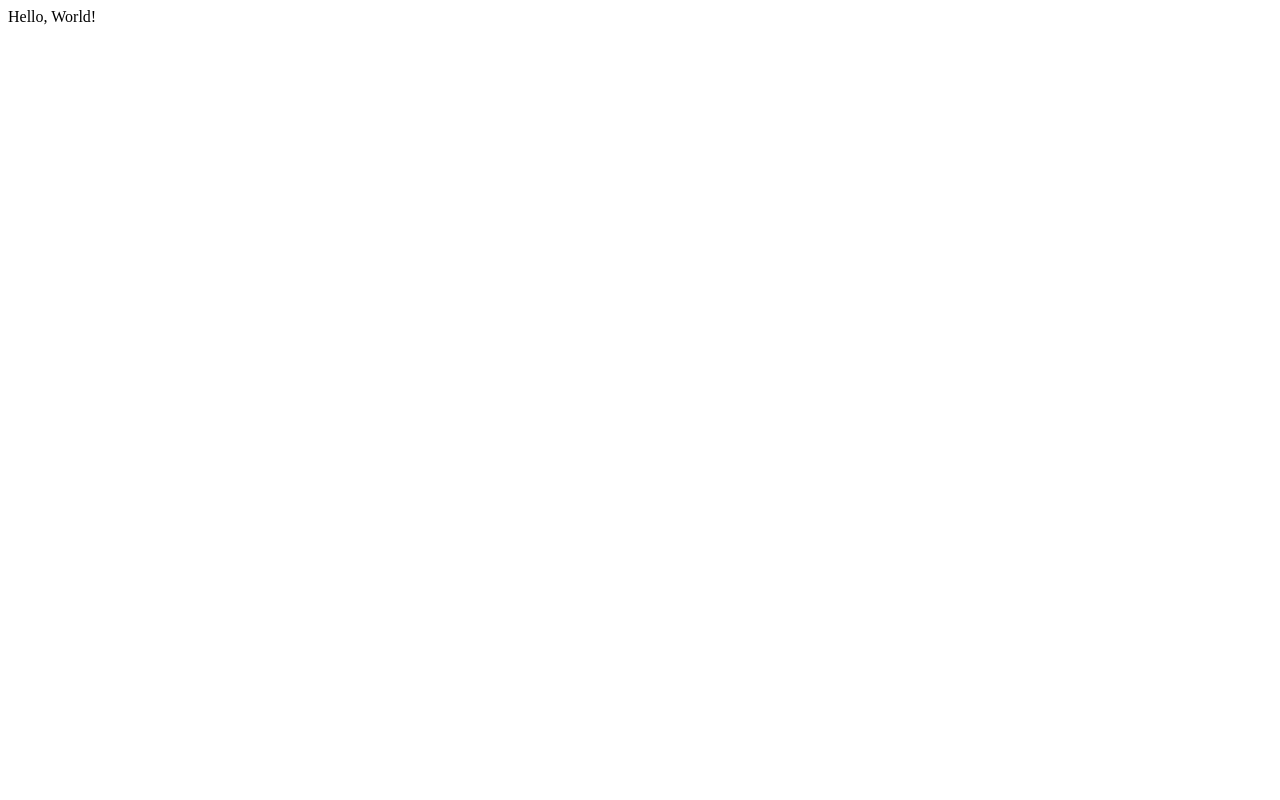
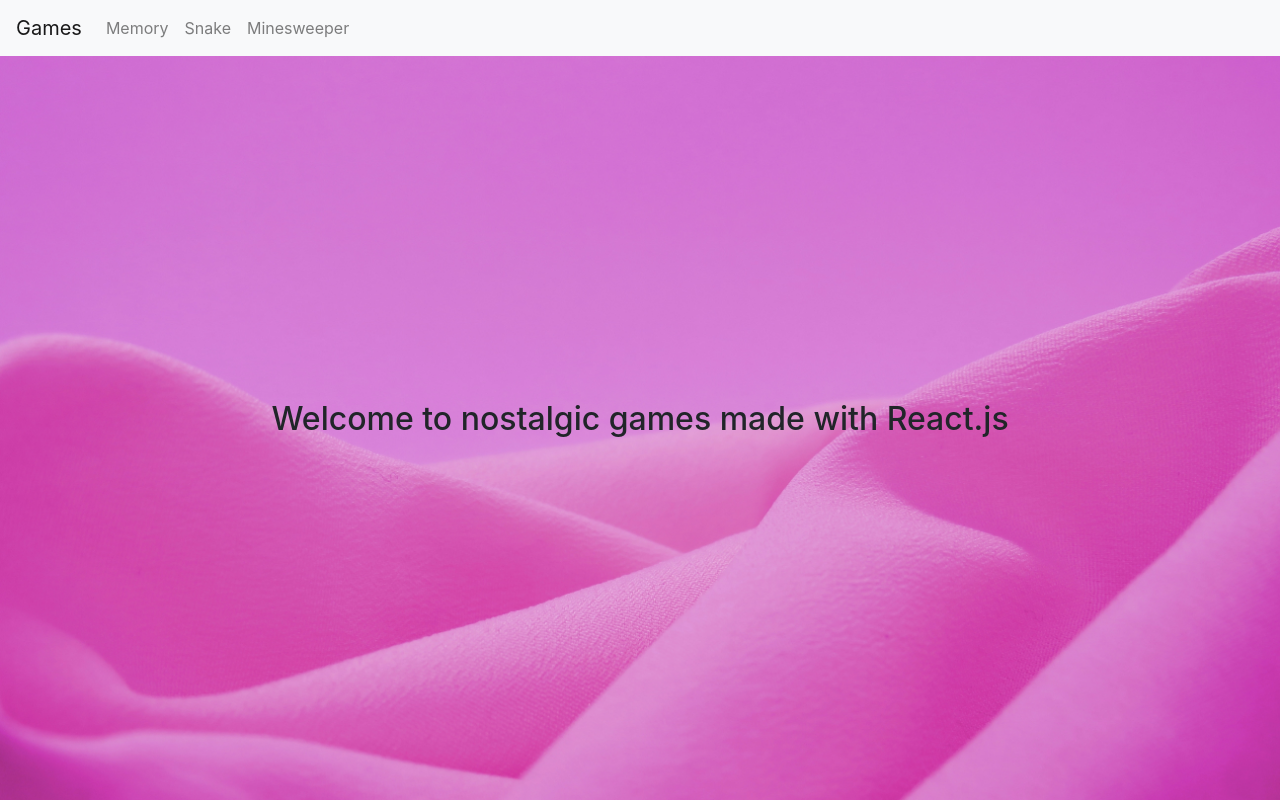
Before and after one commit to sofiamosaad/my-games, a React app: page / in a window 1280 px wide. Built offline with nearby package versions, Linux system fonts and the light colour scheme.

Commit message:
Basic webpage

```diff
--- a/package.json
+++ b/package.json
@@ -13,8 +13,12 @@
   "author": "",
   "license": "ISC",
   "dependencies": {
+    "bootstrap": "^4.5.2",
     "react": "^16.13.1",
-    "react-dom": "^16.13.1"
+    "react-bootstrap": "^1.3.0",
+    "react-dom": "^16.13.1",
+    "react-router": "^5.2.0",
+    "react-router-dom": "^5.2.0"
   },
   "devDependencies": {
     "@babel/core": "^7.11.1",
--- a/src/App.js
+++ /dev/null
@@ -1,15 +0,0 @@
-import React from "react";
-
-/*
-class App extends React.Component {
-    render() {
-        return <div>Hello, World!</div>
-    }
-}
-*/
-
-function App() {
-    return <div> Hello, World!</div>;
-}
-
-export default App;
--- /dev/null
+++ b/src/components/App.css
@@ -0,0 +1,6 @@
+.text-container {
+    position: absolute;
+    top: 50%;
+    width: 100%;
+    text-align: center;
+}
--- /dev/null
+++ b/src/components/App.js
@@ -0,0 +1,32 @@
+import React from "react";
+import Navigation from "./Navigation";
+import Home from "./Home";
+import Memory from "./memory";
+import Minesweeper from "./minesweeper";
+import Snake from "./snake";
+import { HashRouter as Router, Switch, Route } from "react-router-dom";
+import "./App.css";
+
+/*
+class App extends React.Component {
+    render() {
+        return <div>Hello, World!</div>
+    }
+}
+*/
+
+function App() {
+    return(
+        <Router>
+            <Navigation />
+            <Switch>
+                <Route exact path="/" component={Home}></Route>
+                <Route path="/memory" component={Memory}></Route>
+                <Route path="/snake" component={Snake}></Route>
+                <Route path="/minesweeper" component={Minesweeper}></Route>
+            </Switch>
+        </Router>
+    );
+}
+
+export default App;
--- /dev/null
+++ b/src/components/Home.js
@@ -0,0 +1,9 @@
+import React from "react";
+
+function Home() {
+    return(
+        <div className="text-container"><h2>Welcome to nostalgic games made with React.js</h2></div>
+    );
+}
+
+export default Home;
--- /dev/null
+++ b/src/components/Navigation.js
@@ -0,0 +1,28 @@
+import React from "react";
+import Navbar from "react-bootstrap/Navbar";
+import Nav from "react-bootstrap/Nav";
+import { Link } from "react-router-dom";
+
+function Navigation() {
+    return (
+        <Navbar collapseOnSelect expand="sm" bg="light" variant="light">
+        <Link to="/" className="navbar-brand">Games</Link>
+        <Navbar.Toggle aria-controls="responsive-navbar-nav" />
+        <Navbar.Collapse id="responsive-navbar-nav">
+          <Nav className="mr-auto">
+            <Link to="/memory" className="nav-link">
+                Memory
+            </Link>
+            <Link to="/snake" className="nav-link">
+                Snake
+            </Link>
+            <Link to="/minesweeper" className="nav-link"
+            >Minesweeper
+            </Link>
+          </Nav>
+        </Navbar.Collapse>
+      </Navbar>
+    );
+}
+
+export default Navigation;
--- /dev/null
+++ b/src/components/memory/index.js
@@ -0,0 +1,9 @@
+import React from "react";
+
+function Memory() {
+    return(
+        <div className="text-container"><h2>Memory game will be here</h2></div>
+    );
+}
+
+export default Memory;
--- /dev/null
+++ b/src/components/minesweeper/index.js
@@ -0,0 +1,9 @@
+import React from "react";
+
+function Minesweeper() {
+    return(
+        <div className="text-container"><h2>Minesweeper game will be here</h2></div>
+    );
+}
+
+export default Minesweeper;
--- /dev/null
+++ b/src/components/snake/index.js
@@ -0,0 +1,9 @@
+import React from "react";
+
+function Snake() {
+    return(
+        <div className="text-container"><h2>Snake game will be here</h2></div>
+    );
+}
+
+export default Snake;
--- /dev/null
+++ b/src/index.css
@@ -0,0 +1,8 @@
+body {
+    background: url("./images/pink-bgr.jpg") no-repeat center center
+    fixed;
+   background-size: cover;
+   -webkit-background-size: cover;
+   -moz-background-size: cover;
+   -o-background-size: cover;
+}
--- a/src/index.html
+++ b/src/index.html
@@ -4,6 +4,12 @@
         <meta charset="utf-8" />
         <meta name="viewport" content="width=device-width, initial-scale=1, shrink-to-fit=no" />
         <title>Retro games</title>
+        <link
+            rel="stylesheet"
+            href="https://maxcdn.bootstrapcdn.com/bootstrap/4.5.0/css/bootstrap.min.css"
+            integrity="sha384-9aIt2nRpC12Uk9gS9baDl411NQApFmC26EwAOH8WgZl5MYYxFfc+NcPb1dKGj7Sk"
+            crossorigin="anonymous"
+        />
     </head>
     <body>
         <div id="app"></div>
--- a/src/index.js
+++ b/src/index.js
@@ -1,5 +1,6 @@
 import React from  "react";
 import ReactDOM from "react-dom";
-import App from "./App";
+import App from "./components/App";
+import "./index.css";
 
 ReactDOM.render(<App />, document.getElementById("app"));
```
Also changed, not shown: src/images/pink-bgr.jpg (added), 4 other files (tests, documents, lock files or other folders).
